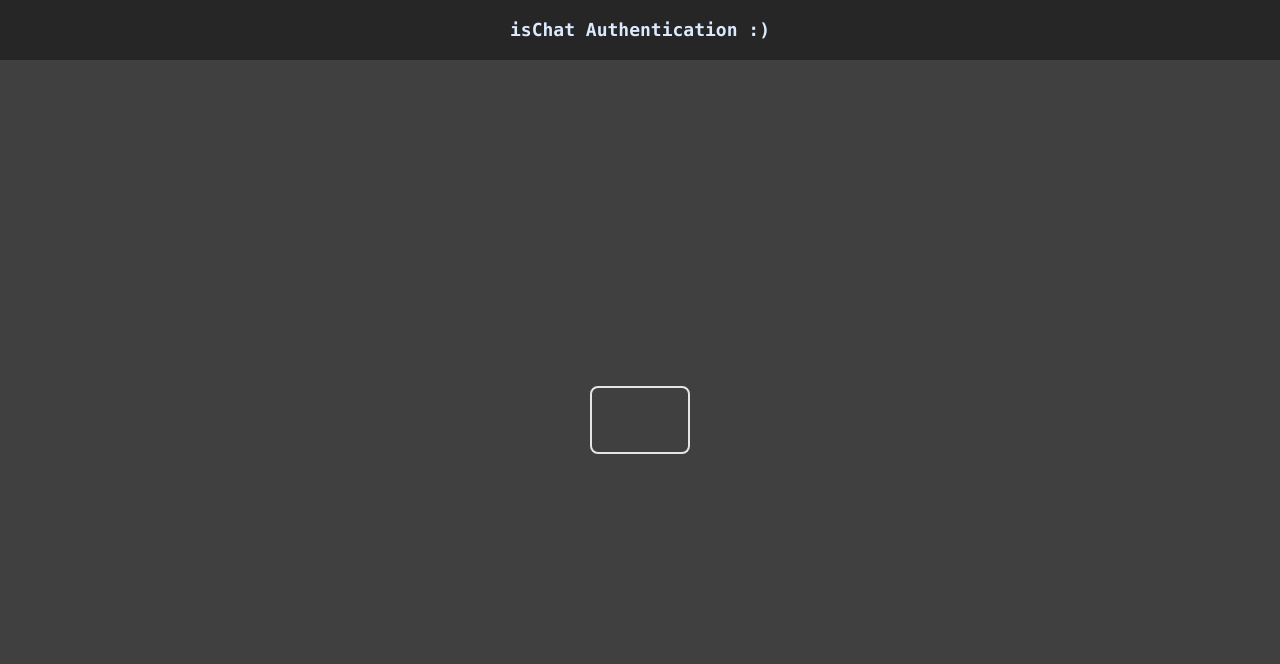
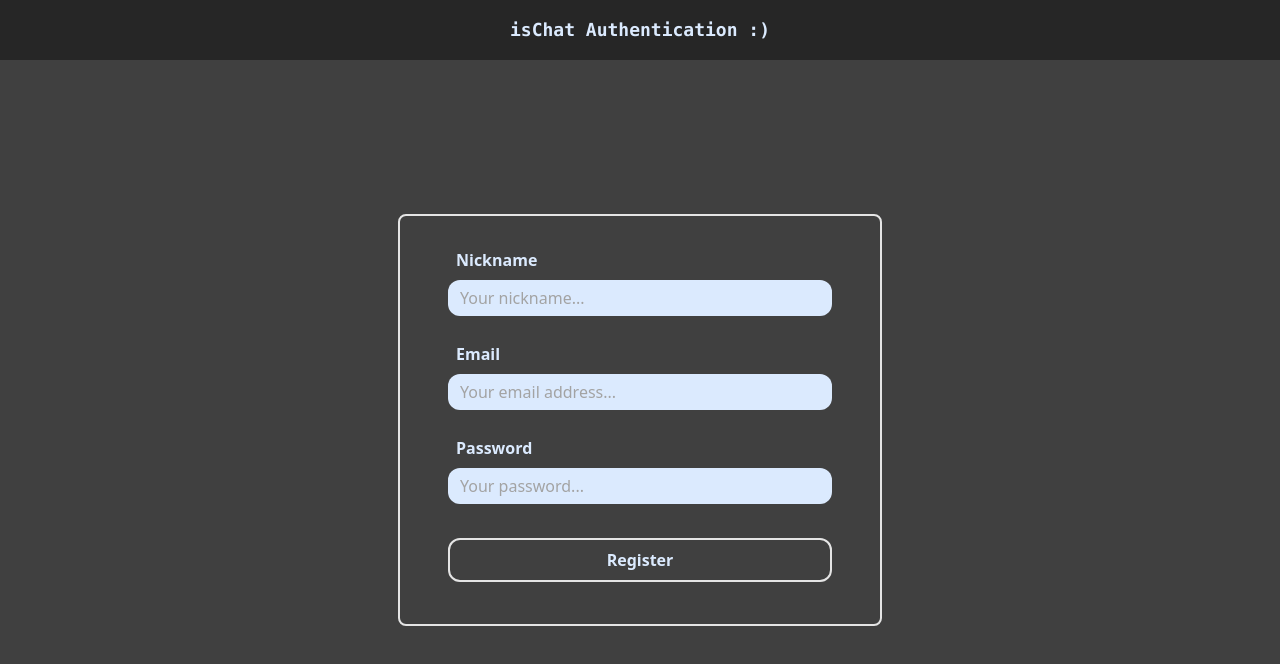
Before and after one commit to ivanShyian/vue-composition-ts-socket-chat, a Vue app: page /register in a window 1280 px wide. Shown: the top 664 px of the page. Built offline with nearby package versions, Linux system fonts and the light colour scheme; no server answers.

Commit message:
1. Added database to server 2. Added function that return userData from server   2.1. After login   2.2. After registration 3. Compared registration and login function in client 4. Added types to useAuth hook
And other small things was added..

```diff
--- /dev/null
+++ b/src/modules/store/AuthTypes.ts
@@ -0,0 +1,6 @@
+interface StatusInterface {
+  error: boolean,
+  success: boolean
+}
+
+export type StatusType = StatusInterface | Record<string, unknown>
--- a/src/modules/StoreModule.ts
+++ b/src/modules/store/StoreModule.ts
@@ -1,6 +1,7 @@
 import { Socket } from 'socket.io-client'
 import { DefaultEventsMap } from 'socket.io-client/build/typed-events'
 import { UserInterface } from '@/modules/chats/ChatsModule'
+import { StatusType } from '@/modules/store/AuthTypes'
 
 export type StateSocket = {
   socket: Socket<DefaultEventsMap>
@@ -11,5 +12,6 @@ export type StateAuth = {
   token: {
     expiredIn: string,
     token: string
-  } | Record<string, never>
+  } | Record<string, never>,
+  status: StatusType
 }
--- a/src/router/index.ts
+++ b/src/router/index.ts
@@ -35,7 +35,7 @@ const routes: Array<RouteRecordRaw> = [
     }
   },
   {
-    path: '/registration',
+    path: '/register',
     name: 'Registration',
     component: () => import('../views/Registration.vue'),
     meta: {
@@ -49,15 +49,10 @@ const router = createRouter({
 })
 
 router.beforeEach((to, from, next) => {
-  const authed = to.meta.auth && store.getters['auth/isAuth']
-
-  if (to.meta.auth) {
-    if (authed) {
-      return next()
-    }
-    if (!authed) {
-      return next('/login')
-    }
+  const authed = store.getters['auth/isAuth']
+  const authRequired = to.meta.auth
+  if (authRequired && !authed) {
+    return next('/login')
   }
   next()
 })
--- a/src/store/modules/socket.module.ts
+++ b/src/store/modules/socket.module.ts
@@ -1,7 +1,7 @@
 import { io } from 'socket.io-client'
 import { Module } from 'vuex'
 import { NewMessageObjectInterface } from '@/views/chats/ChatsInterfaces'
-import { StateSocket } from '@/modules/StoreModule'
+import { StateSocket } from '@/modules/store/StoreModule'
 
 const module: Module<StateSocket, StateSocket> = {
   namespaced: true,
--- a/src/use/authentication.ts
+++ b/src/use/authentication.ts
@@ -1,12 +1,33 @@
 import { useField, useForm } from 'vee-validate'
 import * as yup from 'yup'
-import { useStore } from 'vuex'
-import { useRouter } from 'vue-router'
+import { Store, useStore } from 'vuex'
+import { Router, useRouter } from 'vue-router'
+import { Ref, ComputedRef, computed } from 'vue'
 
-export function useAuth(): any {
-  const store = useStore()
-  const router = useRouter()
-  const { isSubmitting, handleSubmit } = useForm()
+type VuexStore = Store<unknown>
+type SubmitHandler = (e?: (Event | undefined)) => Promise<void>
+
+interface AuthHook {
+  email: Ref<string | undefined>,
+  password: Ref<string | undefined>,
+  nickname?: Ref<string | undefined>,
+  emailError: ComputedRef<string | undefined>,
+  passwordError: ComputedRef<string | undefined>,
+  nicknameError: ComputedRef<string | undefined>,
+  isSubmitting: Ref<boolean>,
+  emailBlur: (e?: Event) => void,
+  passwordBlur: (e?: Event) => void,
+  nicknameBlur: (e?: Event) => void,
+  authTo: SubmitHandler,
+  registerTo: SubmitHandler
+}
+
+export function useAuth(isRegister?: boolean): AuthHook {
+  const store: VuexStore = useStore()
+  const router: Router = useRouter()
+  const authStatus = computed(() => store.getters['auth/authStatus'])
+
+  const { isSubmitting, handleSubmit, resetForm } = useForm()
   const { errorMessage: emailError, value: email, handleBlur: emailBlur } = useField(
     'email',
     yup.string().required('Email is required').email('Wrong email')
@@ -16,26 +37,45 @@ export function useAuth(): any {
     yup.string().required('Password is required').min(6).matches(/[a-zA-Z0-9]/, 'Password can only contain Latin letters.')
   )
 
-  const authTo = async(): Promise<void> => {
-    try {
-      await store.dispatch('auth/login', {
-        email: email.value,
-        password: password.value
-      })
-      await router.push('/chats')
-    } catch (e) {
-      console.warn(e)
-    }
-  }
+  const { errorMessage: nicknameError, value: nickname, handleBlur: nicknameBlur } = useField(
+    'nickname',
+    isRegister
+      ? yup.string().required('Nickname is required').min(2).matches(/[a-zA-Z0-9]/, 'Nickname can only contain Latin letters.')
+      : yup.string().trim()
+  )
+
+  const authTo = handleSubmit(async(): Promise<void> => {
+    await store.dispatch('auth/login', {
+      email: email.value,
+      password: password.value
+    })
+    authStatus.value?.success && await router.push('/chats')
+    resetForm()
+  })
+
+  const registerTo = handleSubmit(async(): Promise<void> => {
+    await store.dispatch('auth/register', {
+      email: email.value,
+      password: password.value,
+      nickname: nickname.value
+    })
+    console.log(authStatus.value.success)
+    authStatus.value?.success && await router.push('/chats')
+    resetForm()
+  })
+
   return {
     email,
     password,
+    nickname,
     emailError,
     passwordError,
     emailBlur,
     passwordBlur,
     isSubmitting,
-    handleSubmit,
-    authTo
+    nicknameError,
+    nicknameBlur,
+    authTo,
+    registerTo
   }
 }
--- a/src/views/Login.vue
+++ b/src/views/Login.vue
@@ -8,13 +8,14 @@
           </label>
           <input
             autocomplete
-            type="text"
+            type="email"
             id="email"
             placeholder="Your email address..."
             v-model="email"
+            @blur="emailBlur"
             class="outline-none py-1.5 px-3 rounded-xl bg-blue-100 focus:ring-2 focus:ring-yellow-600 text-blue-900">
           <span class="py-2.5" v-if="!emailError"></span>
-          <span class="text-sm text-red-600 pl-2 pt-1">{{ emailError }}</span>
+          <span class="text-sm text-red-600 pl-2 pt-1" v-else>{{ emailError }}</span>
         </div>
         <div class="flex flex-col mb-2 md:mb-4">
           <label for="password" class="pl-2 pb-2">
@@ -25,10 +26,11 @@
             type="password"
             id="password"
             v-model="password"
+            @blur="passwordBlur"
             placeholder="Your password..."
             class="outline-none py-1.5 px-3 rounded-xl bg-blue-100 focus:ring-2 focus:ring-yellow-600 text-blue-900">
           <span class="py-2.5" v-if="!passwordError"></span>
-          <span class="text-sm text-red-600 pl-2 pt-1">{{ passwordError }}</span>
+          <span class="text-sm text-red-600 pl-2 pt-1" v-else>{{ passwordError }}</span>
         </div>
       </div>
       <div class="w-full flex flex-col text-center">
@@ -36,10 +38,11 @@
           @click.prevent="authTo"
           :disabled="isSubmitting"
           class="border-2 outline-none rounded-xl py-2 px-4 mb-2.5 font-bold focus:outline-none hover:bg-gray-600 transform"
-        >Authenticate</button>
+          :class="isSubmitting ? 'bg-yellow-900' : ''"
+        >{{ isSubmitting ? 'Loading...' : 'Authenticate' }}</button>
         <span class="text-xs my-1 block text-white text-opacity-40 font-bold">OR</span>
         <button
-          @click.prevent="$router.push('/registration')"
+          @click.prevent="$router.push('/register')"
           class="border-b border-yellow-600 pt-2 pb-1 text-sm font-bold text-yellow-600 uppercase focus:outline-none focus:border-blue-200 focus:text-blue-200 hover:bg-gray-600"
         >Register an account</button>
       </div>
--- a/src/views/Registration.vue
+++ b/src/views/Registration.vue
@@ -1,59 +1,69 @@
 <template>
   <form>
     <div class="flex flex-col w-96 font-bold">
-      <div class="flex flex-col mb-4">
-        <label for="f-l-Name" class="pl-2 pb-2">
-          First and Last name
-        </label>
-        <input
-          type="text"
-          id="f-l-Name"
-          placeholder="Your email address..."
-          class="outline-none py-1.5 px-3 rounded-xl bg-blue-100 focus:ring-2 focus:ring-yellow-600 text-blue-900">
-      </div>
-      <div class="flex flex-col mb-4">
+      <div class="flex flex-col mb-1">
         <label for="nickname" class="pl-2 pb-2">
           Nickname
         </label>
         <input
           type="text"
           id="nickname"
+          autocomplete
           placeholder="Your nickname..."
-          class="outline-none py-1.5 px-3 rounded-xl bg-blue-100 focus:ring-2 focus:ring-yellow-600 text-blue-900">
+          @blur="nicknameBlur"
+          v-model="nickname"
+          class="outline-none py-1.5 px-3 rounded-xl bg-blue-100 focus:ring-2 focus:ring-yellow-600 text-blue-900 mb-0.5">
+        <span class="py-2.5" v-if="!nicknameError"></span>
+        <span class="text-sm text-red-600 pl-2 pt-1" v-else>{{ nicknameError }}</span>
       </div>
-      <div class="flex flex-col mb-4">
+      <div class="flex flex-col mb-1">
         <label for="r-email" class="pl-2 pb-2">
           Email
         </label>
         <input
+          autocomplete
           type="email"
           id="r-email"
-          placeholder="Your email..."
-          class="outline-none py-1.5 px-3 rounded-xl bg-blue-100 focus:ring-2 focus:ring-yellow-600 text-blue-900">
+          placeholder="Your email address..."
+          @blur="emailBlur"
+          v-model="email"
+          class="outline-none py-1.5 px-3 rounded-xl bg-blue-100 focus:ring-2 focus:ring-yellow-600 text-blue-900 mb-0.5">
+        <span class="py-2.5" v-if="!emailError"></span>
+        <span class="text-sm text-red-600 pl-2 pt-1" v-else>{{ emailError }}</span>
       </div>
-      <div class="flex flex-col mb-6">
+      <div class="flex flex-col mb-3">
         <label for="password" class="pl-2 pb-2">
           Password
         </label>
         <input
+          autocomplete
           type="password"
           id="password"
           placeholder="Your password..."
-          class="outline-none py-1.5 px-3 rounded-xl bg-blue-100 focus:ring-2 focus:ring-yellow-600 text-blue-900">
+          @blur="passwordBlur"
+          v-model="password"
+          class="outline-none py-1.5 px-3 rounded-xl bg-blue-100 focus:ring-2 focus:ring-yellow-600 text-blue-900 mb-0.5">
+        <span class="py-2.5" v-if="!passwordError"></span>
+        <span class="text-sm text-red-600 pl-2 pt-1" v-else>{{ passwordError }}</span>
       </div>
     </div>
     <div class="w-full flex flex-col text-center">
       <button
+        @click.prevent="registerTo"
         class="border-2 outline-none rounded-xl py-2 px-4 mb-2.5 font-bold focus:outline-none hover:bg-gray-600 transform"
-      >Register</button>
+      >{{ isSubmitting ? 'Loading...' : 'Register' }}</button>
     </div>
   </form>
 </template>
 
 <script lang="ts">
+import { useAuth } from '@/use/authentication'
+
 export default {
   setup() {
-    return {}
+    return {
+      ...useAuth(true)
+    }
   }
 }
 </script>
```
Also changed, not shown: src/store/modules/auth.module.ts (+37 -11 lines), 1 other file (tests, documents, lock files or other folders).
